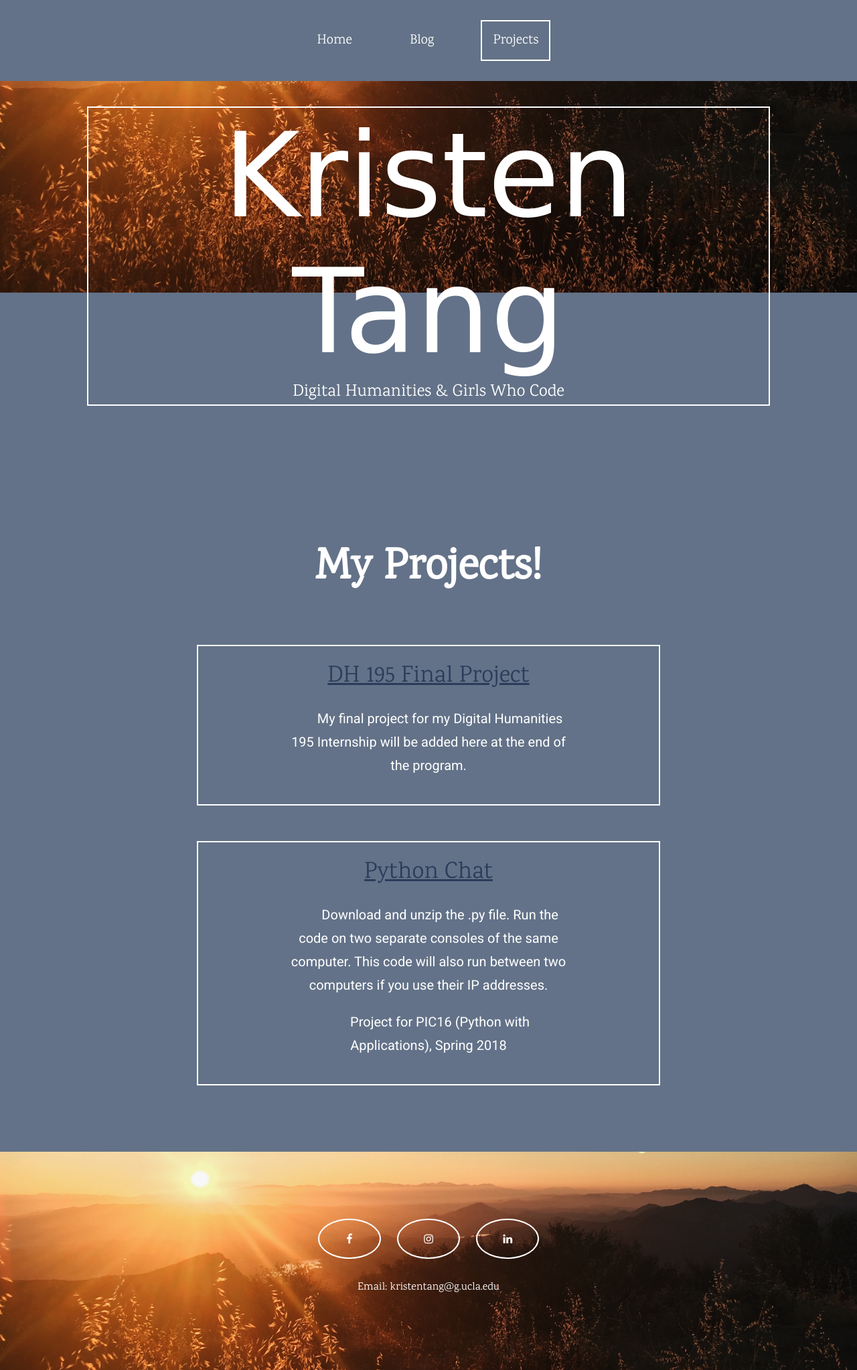
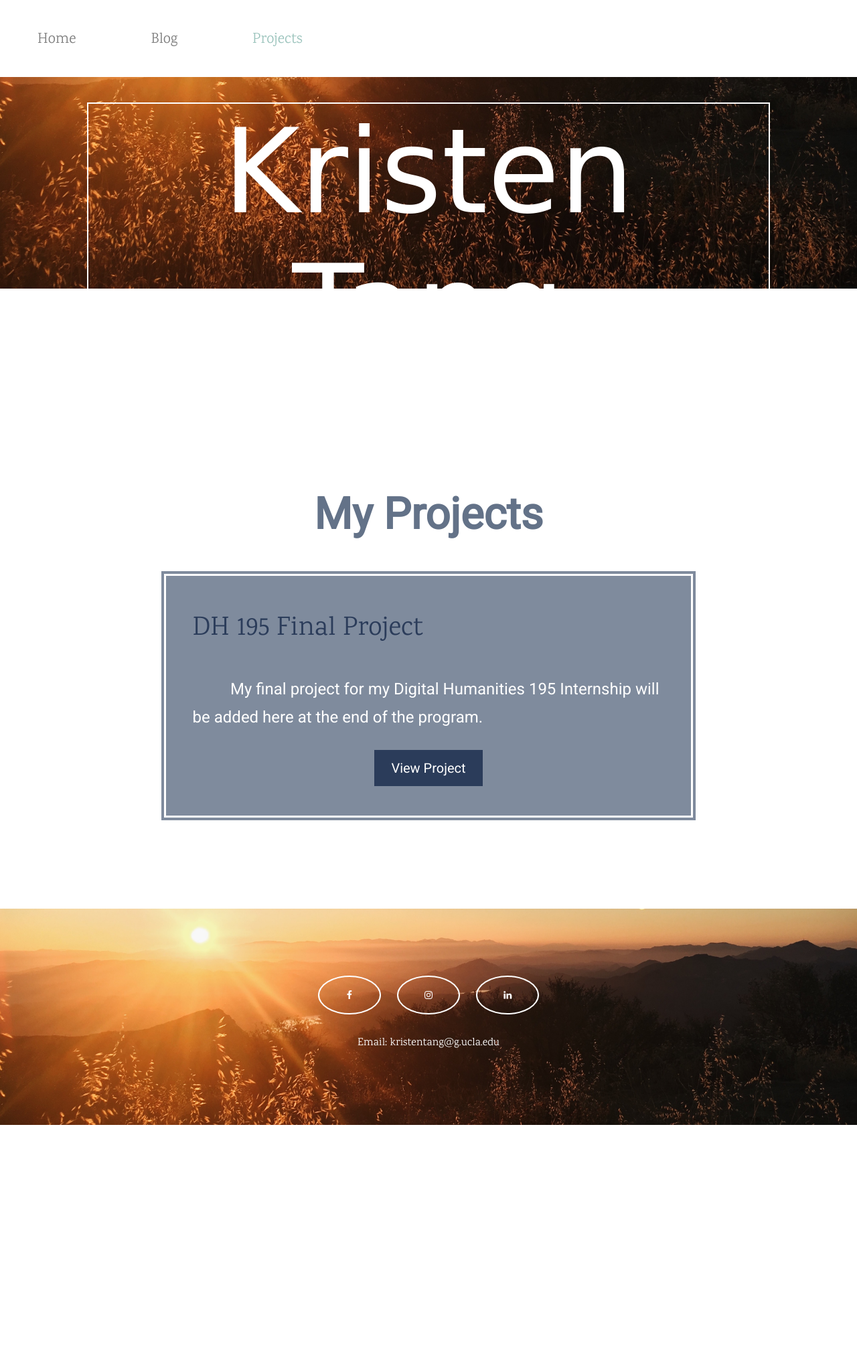
Before and after one commit to kristentang/kristentang.github.io, a PHP site: page /portfolio.html in a window 1280 px wide. Shown: the whole page at 67% size. After the commit the page ends 1680 px from the top, so only its background shows below. Run offline with PHP 8.4, Linux system fonts and the light colour scheme; some web fonts are replaced.

Commit message:
Add files via upload

```diff
--- a/Kristen.css
+++ b/Kristen.css
@@ -1,12 +1,13 @@
 /* HTML and Body */
 
 html {
-  color: white;
+  color: grey;
   font-family: "Karma", sans-serif;
 }
 
 body {
-  background-color: #637288;
+  /* background-color: #637288; */
+  background-color: white;
   margin: 0px;
 }
 
@@ -40,10 +41,12 @@ body {
 #banner_in p1{
   font-size: 175px;
   font-family: 'Lovers Quarrel', cursive;
+  color: white;
 }
 
 #banner_in p2{
   font-size: 25px;
+  color: white;
 }
 
 
@@ -51,38 +54,80 @@ body {
 
 .topnav a {
     float: center;
-    color: white;
+    color: grey;
     text-align: center;
     padding: 14px 16px;
     text-decoration: none;
-    font-size: 20px;
-    margin: 25px;
+    font-size: 22px;
+    margin: 20px;
     font-family: "Karma", sans-serif;
 }
 
 .topnav a:hover {
     color: #9cc4bd;
     font-family: "Karma", sans-serif;
+    text-decoration: none;
 }
 
 .topnav a.active {
-    border: 2px solid white;
-    color: white;
+    color: grey;
     font-family: "Karma", sans-serif;
+    color: #9cc4bd;
+
+}
+
+.dropdown {
+    overflow: hidden;
+    float: left;
+    color: grey;
+    text-decoration: none;
+    font-size: 18px;
+    font-family: "Karma", sans-serif;
+    padding: 20px;
+}
+
+.dropdown-content {
+    display: none;
+    position: absolute;
+    background-color: white;
+    min-width: 200px;
+    z-index: 1;
+}
+
+.dropdown-content a {
+    float: none;
+    color: grey;
+    margin: 0px;
+    text-decoration: none;
+    display: block;
+    text-align: center;
+}
+
+.dropdown-content a:hover {
+  color: #9cc4bd;
+  font-family: "Karma", sans-serif;
+}
+
+.dropdown:hover .dropdown-content {
+    display: block;
+}
+
+#empty_drop {
+  margin-bottom: 0px;
 }
 
 
 /* Hover */
 
 a:hover {
-  color: #9cc4bd;
-  border: #9cc4bd;
+  text-decoration: underline;
 }
 
 a {
-  color: #2b3c5a;
-  font-family: 'Roboto:regular', sans-serif;
-
+  /* color: #637288; */
+  color: #9cc4bd;
+  font-family: 'Roboto', sans-serif;
+  text-decoration: none;
 }
 
 .BlogTitles a:hover {
@@ -105,6 +150,8 @@ a {
 }
 
 
+
+
 /* Headers, Paragraphs, Images */
 
 h1 {
@@ -112,22 +159,32 @@ h1 {
   text-align: center;
   padding-left: 17%;
   padding-right: 17%;
+  color: #637288;
+  font-family: 'Roboto', sans-serif;
+}
+
+h2 {
+  font-size: 65px;
+  text-align: center;
+  padding-left: 17%;
+  padding-right: 17%;
+  color: #2b3c5a;
+  font-family: 'Roboto', sans-serif;
 }
 
 h3{ /* About Me and About My Summer */
-  padding-left: 60px;
   font-size: 40px;
-  margin: 0px;
-  padding-left: 17%;
-  padding-right: 17%;
+  margin-top: 30px;
+  color: #2b3c5a;
+  font-weight: normal;
 }
 
 h4 { /* Email */
   font-weight: normal;
 }
 
-.BlogText > p{
-  font-size: 20px;
+.box p{
+  font-size: 24px;
   color: white;
   padding-bottom: 0px;
   font-family: 'Roboto', sans-serif;
@@ -139,11 +196,48 @@ h4 { /* Email */
   line-height: 175%;
 }
 
+simple {
+  font-family: 'Roboto', sans-serif;
+}
+
+.box {
+  border: 10px double white;
+  color: white;
+  font-size: 22px;
+  padding: 20px 40px 40px 40px;
+  margin: 20px 20px 60px 20px;
+  background-color: #7F8B9D;
+  font-weight: normal;
+
+}
+
+.button {
+    background-color: #2b3c5a;;
+    border: none;
+    color: white;
+    padding: 7px 25px;
+    text-align: center;
+    text-decoration: none;
+    display: inline-block;
+    font-size: 20px;
+    margin: 4px 2px;
+    cursor: pointer;
+    font-weight: normal;
+    font-family: 'Roboto', sans-serif;
+    line-height: 200%
+}
+
+.button:hover {
+  background-color: #ddd;
+  color: black;
+}
+
+
 /* Pictures */
 
-img {
+img, video {
   border: 2px solid white;
-  margin-bottom: 0px;
+  margin: 0px;
 }
 
 .pics{
@@ -228,7 +322,7 @@ footer {
   padding: 90px;
 }
 
-.fa, #github {
+#icon {
     font-size: 14px;
     padding: 20px;
     width: 50px;
@@ -239,12 +333,12 @@ footer {
     margin: 10px;
 }
 
-.fa:hover, #github:hover {
+#icon:hover {
     color: #39517a;
     border: 2px solid #39517a;
 }
 
-.fa-facebook, .fa-instagram, .fa-linkedin, #github {
+.fa-facebook, .fa-instagram, .fa-linkedin {
     color: white;
     border: 2px solid white;
 }
--- a/portfolio.html
+++ b/portfolio.html
@@ -10,18 +10,35 @@
 </head>
 <body>
 
-  <br><br>
-
+  <br>
   <div class="topnav">
-      <center>
-        <a href="index.html">Home</a>
-        <a href="blog.html">Blog</a>
-        <a class="active" href="portfolio.html">Projects</a>
-      </center>
+      <div class = "dropdown">
+        <a href = "index.html">Home</a>
+      </div>
+        <div class = "dropdown">
+          <a href = "blog.html">Blog</a>
+          <div class = "dropdown-content">
+              <center><p id = "empty_drop">- - -</p></center>
+              <a href = "blogs/week1.html">Why Girls Who Code?</a>
+              <a href = "blogs/week2.html">Meet the Teaching Team... </a>
+              <a href = "blogs/week3.html">DHxGWC...</a>
+              <a href = "blogs/week4.html">The Future of Tech...</a>
+              <a href = "blogs/week5.html">My Project Proposal</a>
+              <a href = "blogs/week6.html">The Final Projects</a>
+              <a href = "blogs/week7.html">The End</a>
+              <a href = "blogs/week8.html">Final Thoughts</a>
+          </div>
+        </div>
+        <div class = "dropdown">
+          <a href = "portfolio.html" class= "active">Projects</a>
+          <div class = "dropdown-content">
+              <center><p id = "empty_drop">- - -</p></center>
+              <a href = "dhproject/intro.html" target = "_blank">DH 195 Final Project</a>
+          </div>
+        </div>
+      </div>
   </div>
-
-  <br>
-  <br>
+  <br><br><br><br>
 
   <div id = "banner_out">
     <p></p>
@@ -33,39 +50,28 @@
     <p2>Digital Humanities & Girls Who Code</p2>
   </div>
 
-<br>
 
-<h1>My Projects!</h1>
+<h1>My Projects</h1>
 
-<br>
+<div class = "BlogText">
 
-<div class = "Projects">
-  <div id = "project_title">
-    <a href = "dhproject/intro.html" target = "_blank">DH 195 Final Project</a>
+  <div class = "box">
+    <div id = "project_title">
+      <h3>DH 195 Final Project</h3>
+    </div>
+      <p>My final project for my Digital Humanities 195 Internship will be added here at the end of the program. </p>
+      <center><button class="button" onclick="location.href='dhproject/intro.html'" target = "_blank">View Project</button></center>
+
   </div>
-  <div class = "BlogText">
-    <p>My final project for my Digital Humanities 195 Internship will be added here at the end of the program. </p>
-  </div>
-</div>
 
-<br>
-
-<div class = "Projects">
-  <div id = "project_title">
-    <a href="portfolio/Assignment10M.py.zip">Python Chat</a>
-  </div>
-  <div class = "BlogText">
-    <p>Download and unzip the .py file. Run the code on two separate consoles of the same computer. This code will also run between two computers if you use their IP addresses.</p>
-  <p>Project for PIC16 (Python with Applications), Spring 2018</p>
-  </div>
 </div>
 
 <br><br><br>
 
 <footer>
-  <a href = "https://www.facebook.com/kristen.tang.1" class = "fa fa-facebook" target = "_blank"></a>
-  <a href = "https://www.instagram.com/kristen.tang/" class = "fa fa-instagram" target = "_blank"></a>
-  <a href = "https://www.linkedin.com/in/kristen-t-a1a4b6a9/" class = "fa fa-linkedin" target = "_blank"></a>
+  <a href = "https://www.facebook.com/kristen.tang.1" class = "fa fa-facebook" id = "icon" target = "_blank"></a>
+  <a href = "https://www.instagram.com/kristen.tang/" class = "fa fa-instagram" id = "icon" target = "_blank"></a>
+  <a href = "https://www.linkedin.com/in/kristen-t-a1a4b6a9/" class = "fa fa-linkedin" id = "icon" target = "_blank"></a>
   <h4>Email: kristentang@g.ucla.edu</h4>
 </footer>
 
```
Also changed, not shown: blog.html (+45 -25 lines), index.html (+37 -16 lines).
